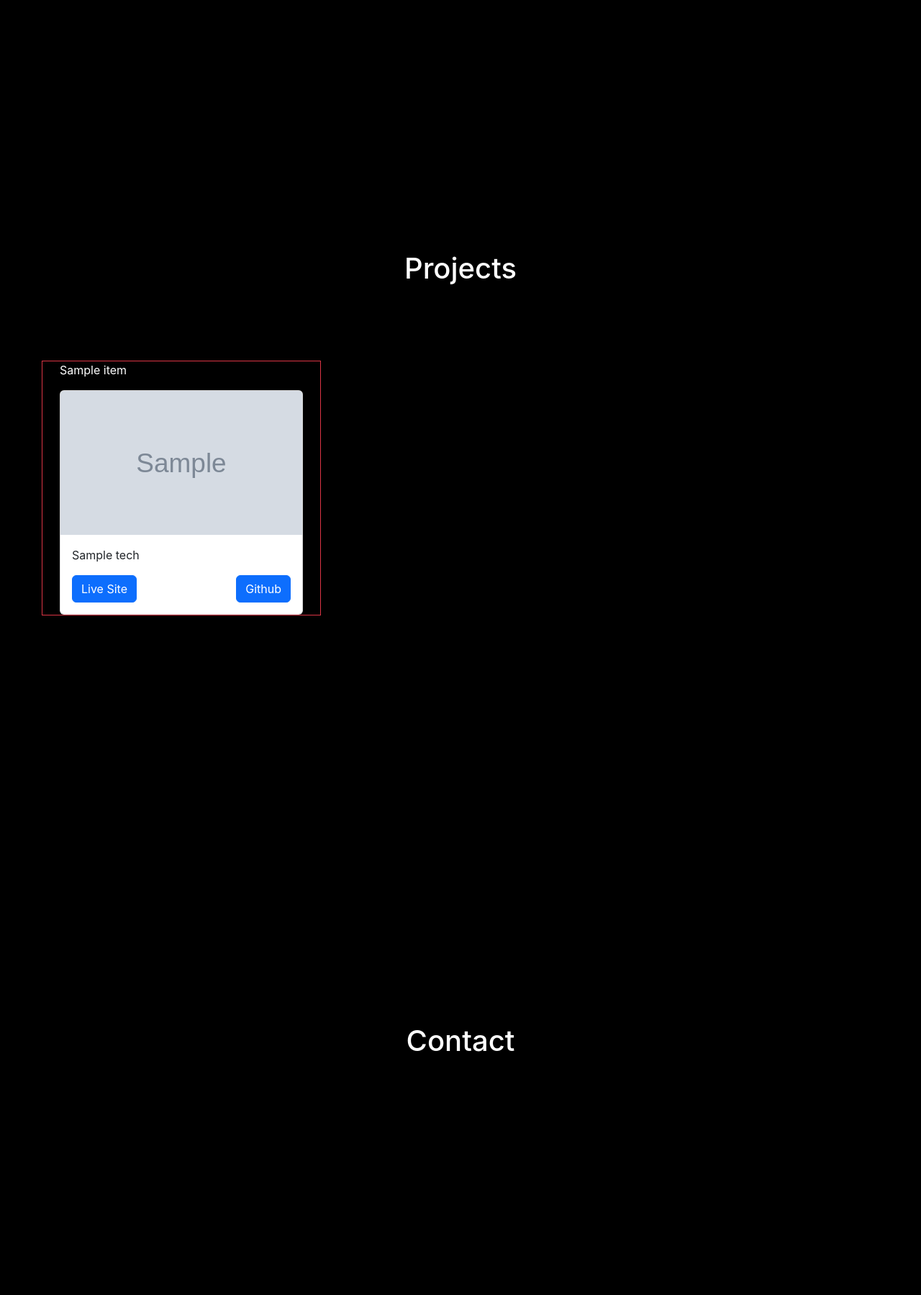
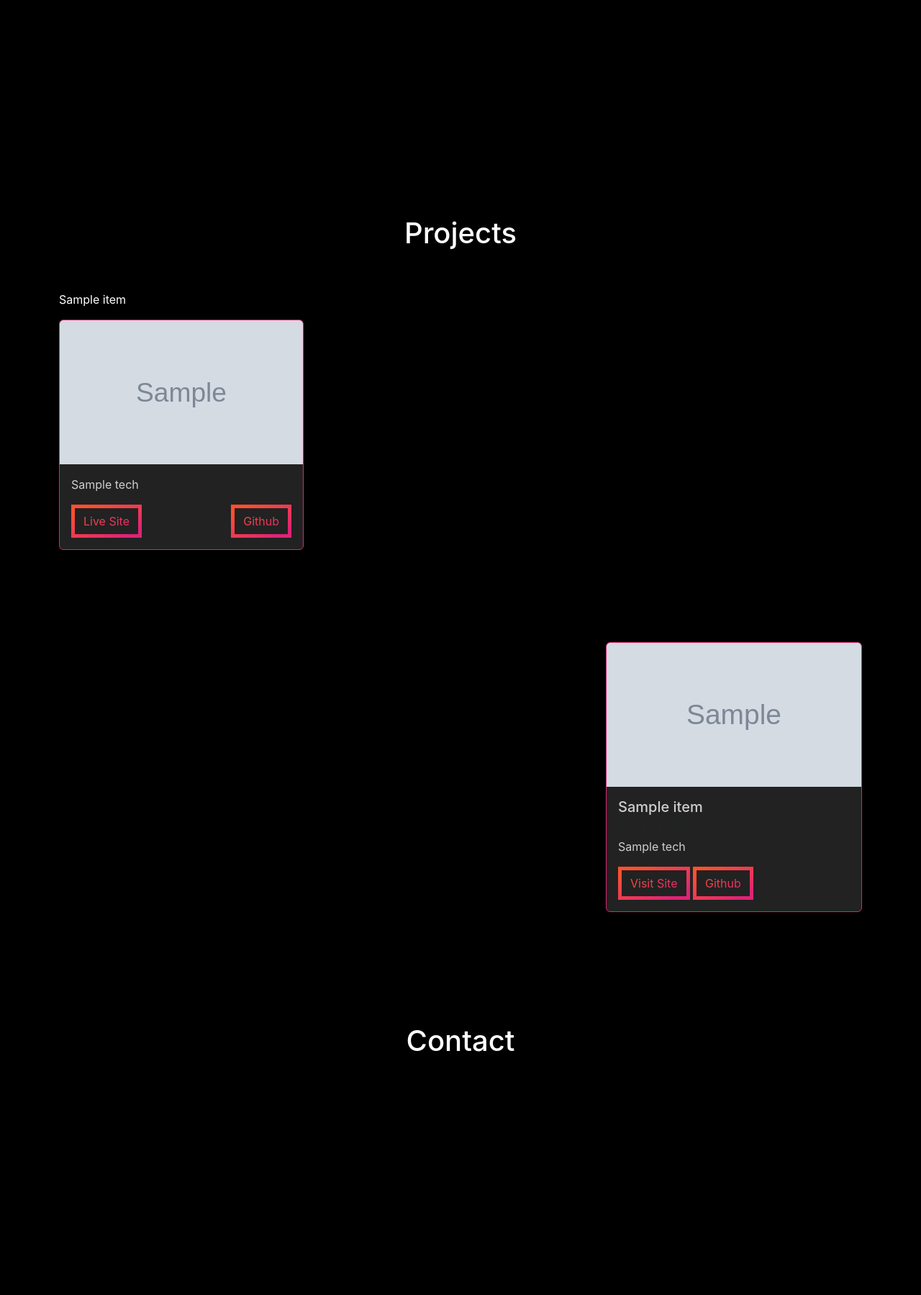
Before and after one commit to andyk8872/django-portfolio, a Django app: template home/templates/home/index.html in a window 1280 px wide. Shown: the part 2200-3999 px from the top of the page at 72% size. After the commit the page ends 3661 px from the top, so only its background shows below. Run offline with Django 4.2, Linux system fonts and the light colour scheme; the template is opened without the code that fills it: most values are stand-ins (such as "Sample title", 1, 10 or a date in 2020); grey boxes marked "Sample" are stand-in pictures.

Commit message:
redo project cards

```diff
--- a/home/templates/home/index.html
+++ b/home/templates/home/index.html
@@ -1,4 +1,6 @@
 {% extends "base.html" %} {% load static %} {% block content %}
+
+
 <div class="container-fluid vh-100">
     <div class="row h-100">
         <div class="col-md-6 offset-md-3 my-auto">
@@ -8,7 +10,7 @@
         </div>
     </div>
 </div>
-<div class="container-fluid vh-100 padding-top">
+<div class="container-fluid vh-100">
     <div class="row h-100">
         <div class="col-md-6 offset-md-3 my-auto">
             <h1 id="about" class="text-center text-white padding-top">About</h1>
@@ -32,9 +34,9 @@
             <div class="container">
                 <div class="row row-cols-1 row-cols-sm-2 row-cols-md-3 g-5">
                     {% for item in jobs.all %}
-                    <div class="col border border-danger">
+                    <div class="col">
                         <p class="card-text text-white">{{ item.title }}</p>
-                        <div class="card shadow-sm""ratio ratio-16x9">
+                        <div class="card shadow-sm" "ratio ratio-16x9">
                             <img class="card-img-top" "img-fluid" src="{{ item.image.url }}" height="200" width="200"/>
                             <div class="card-body">
                                 <p class="card-text">{{ item.tech }}</p>
@@ -43,7 +45,7 @@
                                     <a class="btn btn-primary" role="button" href="{{ item.live_url }}" target="_blank"
                                         >Live Site</a
                                     >
-                                    <a
+                                     <a
                                         class="btn btn-primary"
                                         role="button"
                                         href="{{ item.github_url }}"
@@ -58,8 +60,33 @@
                 </div>
             </div>
         </div>
+		<!-- end of 1st card. -->
+		<div class="album py-5">
+		   <div class="container">
+			<div class="row justify-content-end">
+				{% for item in jobs.all %}
+			    <div class="col-md-4 mb-4 justify-content-center">
+				   <div class="card">
+			         <img src="{{ item.image.url }}" height="200" class="card-img-top" alt="...">
+			        <div class="card-body">
+			         <h5 class="card-title">{{ item.title }}</h5>
+				      <h6 class="card-subtitle mb-2 text-muted">Card subtitle</h6>
+			         <p class="card-text">{{ item.tech }}</p>
+				     <a href="{{ item.live_url }}" class="btn mr-2"><i class="fas fa-link"></i> Visit Site</a>
+			         <a href="{{ item.github_url }}" class="btn "><i class="fab fa-github"></i> Github</a>
+			        </div>
+			       </div>
+		        </div>
+				{% endfor %}
+			</div>
+		</div>
+		</div>
+
+
+
     </div>
 </div>
+
 
 <div class="container-fluid vh-100">
     <div class="row h-100">
@@ -69,4 +96,6 @@
     </div>
 </div>
 
+
+
 {% endblock %}
--- a/static/css/base.css
+++ b/static/css/base.css
@@ -86,3 +86,39 @@
 li {
     list-style-type: none;
 }
+
+/* --------------------------------- */
+:root {
+    --gradient: linear-gradient(to left top, #DD2476 10%, #FF512F 90%) !important;
+  }
+
+  /* body {
+    background: #111 !important;
+  } */
+
+  .card {
+    background: #222;
+    border: 1px solid #dd2476;
+    color: rgba(250, 250, 250, 0.8);
+    margin-bottom: 2rem;
+  }
+
+  .btn {
+    border: 5px solid;
+    border-image-slice: 1;
+    background: var(--gradient) !important;
+    -webkit-background-clip: text !important;
+    -webkit-text-fill-color: transparent !important;
+    border-image-source:  var(--gradient) !important;
+    text-decoration: none;
+    transition: all .4s ease;
+  }
+
+  .btn:hover, .btn:focus {
+        background: var(--gradient) !important;
+    -webkit-background-clip: none !important;
+    -webkit-text-fill-color: #fff !important;
+    border: 5px solid #fff !important;
+    box-shadow: #222 1px 0 10px;
+    text-decoration: underline;
+  }
--- a/templates/base.html
+++ b/templates/base.html
@@ -19,7 +19,7 @@
         <link rel="stylesheet" href="{% static 'css/base.css' %}">
 
     </head>
-    <body class="">
+    <body class="d-flex flex-column min-vh-100">
         <div class="container">
            <nav class="navbar fixed-top navbar-expand-lg navbar-color navbar-dark container">
 
@@ -82,7 +82,7 @@
 		{% block content %}
          {% endblock content %}
 
-        <footer>
+         <footer class="text-center fixed-bottom">
             <nav class="navbar navbar-light bg-light">
              <div class="container-fluid">
                  <a href="#" class="navbar-brand">Fixed Bottom</a>
```
